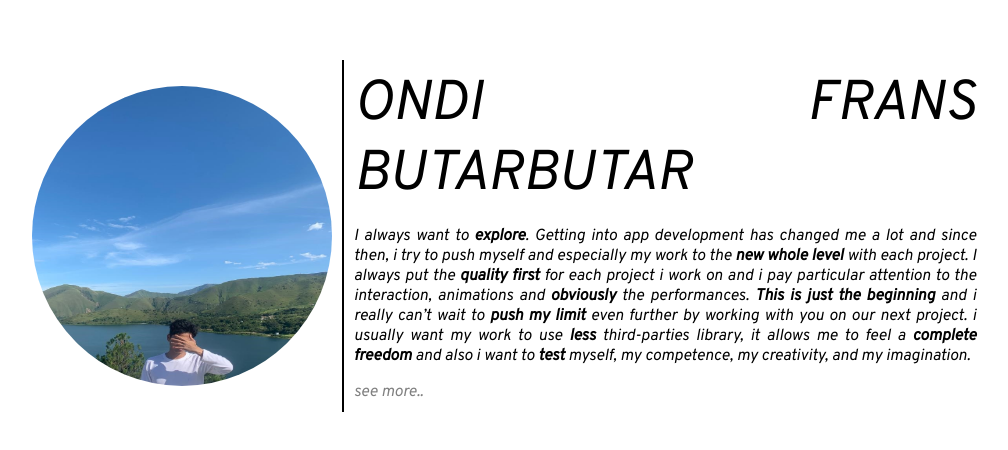
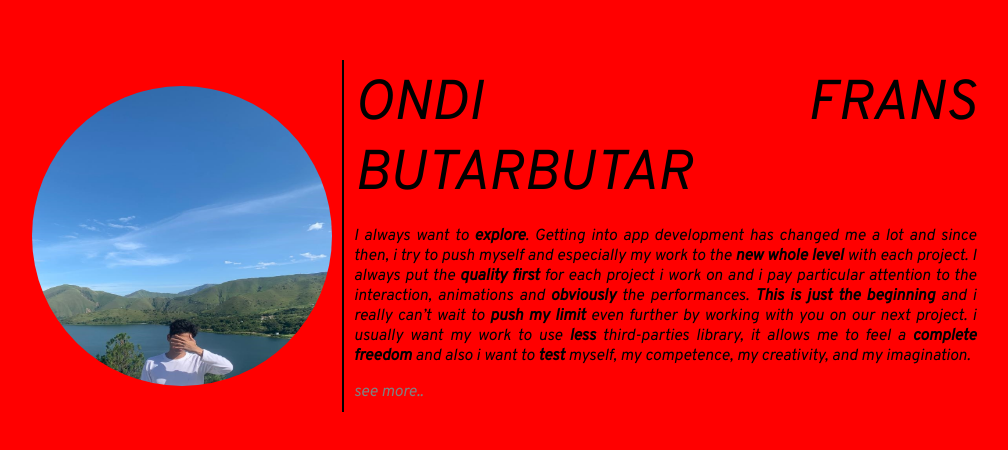
Before and after one commit to ondifransb/Portofolio, a Next.js app: page / in a window 1280 px wide. Shown: the part 164-614 px from the top of the page, without its empty margins (131-1139 px from the left). Built offline with nearby package versions, Linux system fonts and the light colour scheme.

Commit message:
fixing style v 0.1

```diff
--- a/components/HomePage/FirstSection.js
+++ b/components/HomePage/FirstSection.js
@@ -1,9 +1,9 @@
 import { FirstSection, H1, Span } from "../components";
 
-const FirstPage = () => {
+const FirstPage = ({ animate }) => {
 	return (
 		<FirstSection>
-			<H1>
+			<H1 animateit={animate}>
 				Hi <br /> <Span>Thank you for coming</Span> <br />{" "}
 				<Span>to my simplified portfolio website</Span>
 			</H1>
--- a/components/components.js
+++ b/components/components.js
@@ -9,6 +9,12 @@ export const MainContainer = styled.div`
 
 export const H1 = styled.h1`
 	font-size: clamp(1.7rem, -0.875rem + 8.333vw, 3.5rem);
+	color: black;
+	animation: ${(props) =>
+		props.animateit &&
+		css`
+			${animation1} 0.5s  ease-out forwards;
+		`};
 `;
 
 export const Span = styled.span`
@@ -52,6 +58,8 @@ export const SecondSection = styled.section`
 	padding: 2rem;
 	z-index: 1;
 
+	background-color: red;
+
 	display: ${(props) => (props.animateit ? "flex" : "none")};
 	flex-direction: row;
 	justify-content: center;
@@ -60,7 +68,7 @@ export const SecondSection = styled.section`
 	height: 100vh;
 	width: 100vw;
 
-	background-color: white;
+	/* background-color: white; */
 
 	position: absolute;
 	left: 50%;
@@ -69,7 +77,7 @@ export const SecondSection = styled.section`
 	animation: ${(props) =>
 		props.animateit &&
 		css`
-			${animation1} 1s ease-out forwards;
+			${animation2} 1s ease-out forwards;
 		`};
 
 	.Images {
@@ -129,6 +137,15 @@ export const SecondSection = styled.section`
 
 const animation1 = keyframes`
 0%{
+	color: black;
+}
+100%{
+	color: white;
+}
+`;
+
+const animation2 = keyframes`
+0%{
     width: 100%;
 	transform: translateX(50%);
 }
--- a/pages/index.js
+++ b/pages/index.js
@@ -28,7 +28,7 @@ export default function Home() {
 	//VIEW
 	return (
 		<MainContainer>
-			<FirstPage />
+			<FirstPage animate={show} />
 			<SecondPage animate={show} />
 		</MainContainer>
 	);
```
